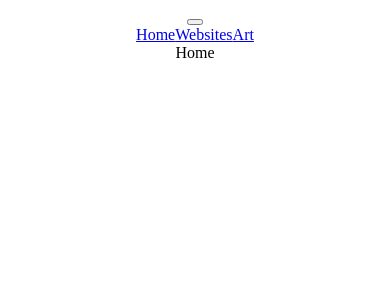
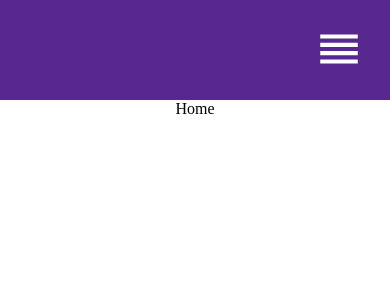
Before and after one commit to Jeffmelon/Website-portfolio, a React (Create React App) app in the folder web-port/: page / in a window 390 px wide. Shown: the top 300 px of the page. Built offline with nearby package versions, Linux system fonts and the light colour scheme.

Commit message:
Footer Start

```diff
--- a/web-port/src/App.css
+++ b/web-port/src/App.css
@@ -2,37 +2,7 @@
   text-align: center;
 }
 
-.App-logo {
-  height: 40vmin;
-  pointer-events: none;
+body {
+  padding: 0;
+  margin: 0;
 }
-
-@media (prefers-reduced-motion: no-preference) {
-  .App-logo {
-    animation: App-logo-spin infinite 20s linear;
-  }
-}
-
-.App-header {
-  background-color: #282c34;
-  min-height: 100vh;
-  display: flex;
-  flex-direction: column;
-  align-items: center;
-  justify-content: center;
-  font-size: calc(10px + 2vmin);
-  color: white;
-}
-
-.App-link {
-  color: #61dafb;
-}
-
-@keyframes App-logo-spin {
-  from {
-    transform: rotate(0deg);
-  }
-  to {
-    transform: rotate(360deg);
-  }
-}
--- a/web-port/src/Components/Navbar.js
+++ b/web-port/src/Components/Navbar.js
@@ -1,12 +1,27 @@
-import React from 'react';
-import { Link } from 'react-router-dom';
+import React, { useEffect, useState } from 'react';
+import { Link, useLocation } from 'react-router-dom';
 import "../Style/Navbar.css";
+import ReorderIcon from '@mui/icons-material/Reorder';
 
 function Navbar() {
+  const [expandNav, setExpand] = useState(false);
+
+  const location = useLocation();
+
+  useEffect(() => {
+    setExpand(false);
+  }, [location]);
+
   return (
-    <div className='navBar'>
+    <div className='navBar' id={expandNav ? "open" : "close"}>
         <div className='toggle'>
-            <button></button>
+            <button
+              onClick={() => {
+                setExpand((prev) => !prev)
+              }}
+            >
+              <ReorderIcon />
+            </button>
         </div>
         <div className='links'>
             <Link to="/"> Home </Link>
--- a/web-port/src/Style/Navbar.css
+++ b/web-port/src/Style/Navbar.css
@@ -1,7 +1,7 @@
-.navbar {
+.navBar {
     width: 100%;
     height: 100px;
-    background: #21325e;
+    background: #582790;
   }
 
   .links {
@@ -13,14 +13,14 @@
     color: white;
   }
 
-  .navbar a {
+  .navBar a {
     color: white;
     text-decoration: none;
     margin: 20px;
     font-size: 25px;
   }
 
-  .toggleButton {
+  .toggle {
     width: 100%;
     height: 100px;
     display: flex;
@@ -28,10 +28,10 @@
     justify-content: flex-end;
   }
 
-  .toggleButton svg {
+  .toggle svg {
     font-size: 50px;
   }
-  .toggleButton button {
+  .toggle button {
     margin-right: 20px;
     background-color: transparent;
     border: none;
@@ -55,13 +55,13 @@
   }
 
   @media only screen and (max-width: 900px) {
-    .navbar a {
+    .navBar a {
       width: 70px;
     }
   }
 
   @media only screen and (max-width: 600px) {
-    .toggleButton {
+    .toggle {
       display: flex;
     }
     #close a {
@@ -70,7 +70,7 @@
   }
 
   @media only screen and (min-width: 600px) {
-    .toggleButton {
+    .toggle {
       display: none;
     }
 
```
Also changed, not shown: web-port/src/Components/Footer.js (added, +9 -0 lines).
